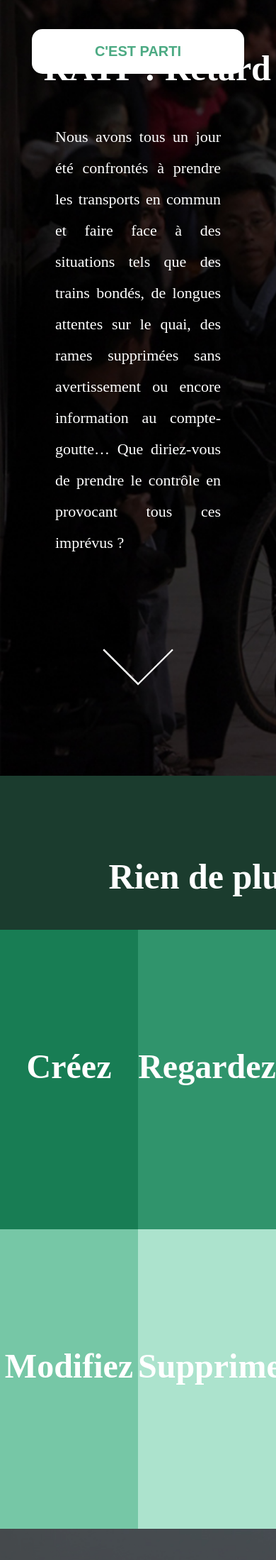
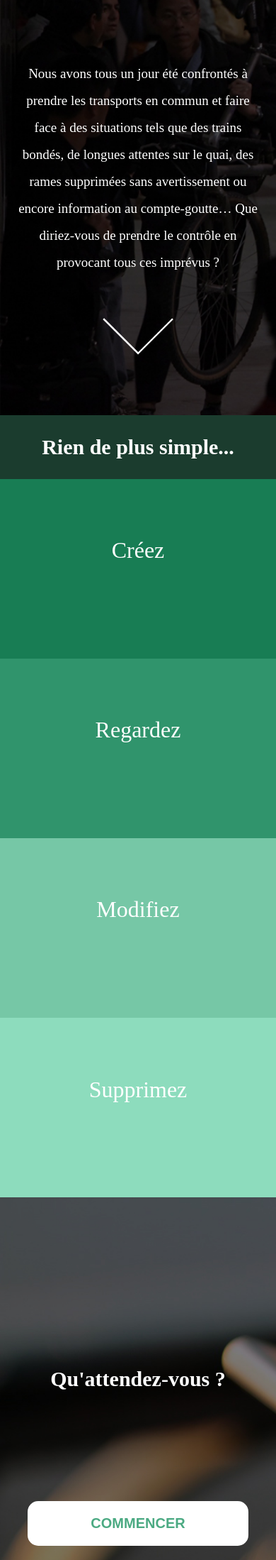
Before and after one commit to elvinntombert95/ratp, a PHP site: page / in a window 390 px wide; the page is wider, and only the part inside the window is pictured. Shown: the part 907-3105 px from the top of that part at 71% size. Run offline with PHP 8.4, Linux system fonts and the light colour scheme; some libraries are stand-ins or nearby versions; some web fonts are replaced.

Commit message:
Add files via upload

```diff
--- a/css/style.css
+++ b/css/style.css
@@ -356,7 +356,7 @@
 	.bloc-4 {
 		width: 50%;
 		height: 50vh;
-		background: #ACE3CD;
+		background: #8ddcbd;
 		float: left;
 	}
 
@@ -394,3 +394,138 @@
 			margin-right: 5%;
 			padding: 20px;
 	}
+
+
+/*---------------------RESPONSIVE----------------------*/
+@media screen and (max-width: 768px) {
+	video {
+		display: none;
+	}
+
+	/*HEADER*/
+	.left-nav {
+		display: none;
+	}
+
+	/*PAGE ONE*/
+	.page-one {
+		background: url(../img/back-resp.jpg) no-repeat;
+		background-size: cover;
+	    height: auto;
+	}
+
+	.page-one h1 {
+	    font-size: 25px;
+	    font-weight: lighter;
+	    margin-top: -1vh;
+	    width: 90%;
+	}
+
+	.page-one button {
+	    margin: 21vh 3% 30vh 3%;
+	    padding: 20px;
+	}
+
+	.button-1,.button-2 {
+		width: 40%;
+	}
+
+	/*PAGE TWO*/
+	.page-two h2 {
+  		font-size: 35px;
+	    width: 90%;
+	    margin: auto;
+		padding-top: 20vh;
+	    font-weight: bold;
+	    line-height: 1.4;
+	}
+
+	.page-two p {
+	    font-size: 22px;
+	    width: 90%;
+	    margin: 10vh auto 2vh;
+	    line-height: 2;
+	    text-align: justify;
+	}
+
+	.arrow {
+	    width: 100px;
+	    padding: 5vh 0 10vh;
+	}
+
+	/*PAGE THREE*/
+	.page-three h2 {
+	    text-align: center;
+	    font-size: 40px;
+	    width: 90%;
+	    padding-top: 0;
+	}
+
+	.bloc-1,.bloc-2,.bloc-3,.bloc-4 {
+	    width: 100%;
+	    float: none;
+		height: 30vh;
+	}
+
+	.page-three h3 {
+	    font-weight: 100;
+	    font-size: 3em;
+	    padding-top: 10vh;
+	}
+
+	/*PAGE FOUR*/
+	.page-four h2 {
+	    font-size: 40px;
+	    width: 90%;
+   		padding-top: 20vh;
+	}
+}
+
+@media screen and (max-width: 414px) {
+	/*PAGE ONE*/
+	.page-one h1 {
+	    font-size: 25px;
+	    margin-top: -8vh;
+		padding-bottom: 15vh;
+	}
+
+	.button-1, .button-2 {
+	    width: 80%;
+	}
+
+	.page-one button {
+	    margin: 0vh 5% 5vh;
+	}
+
+	/*PAGE TWO*/
+	.page-two h2 {
+	    font-size: 30px;
+	    width: 90%;
+	}
+
+	/*PAGE THREE*/
+	.page-three h2 {
+	    text-align: center;
+	    font-size: 30px;
+	}
+
+	.page-three h3 {
+	    font-size: 2em;
+	}
+
+	.page-two p {
+	    font-size: 19px;
+	    margin: 10vh auto 2vh;
+	    text-align: center;
+	}
+
+	/*PAGE FOUR*/
+	.page-four button {
+	    width: 80%;
+	}
+
+	.page-four h2 {
+	    font-size: 30px;
+	    padding-top: 25vh;
+	}
+}
```
